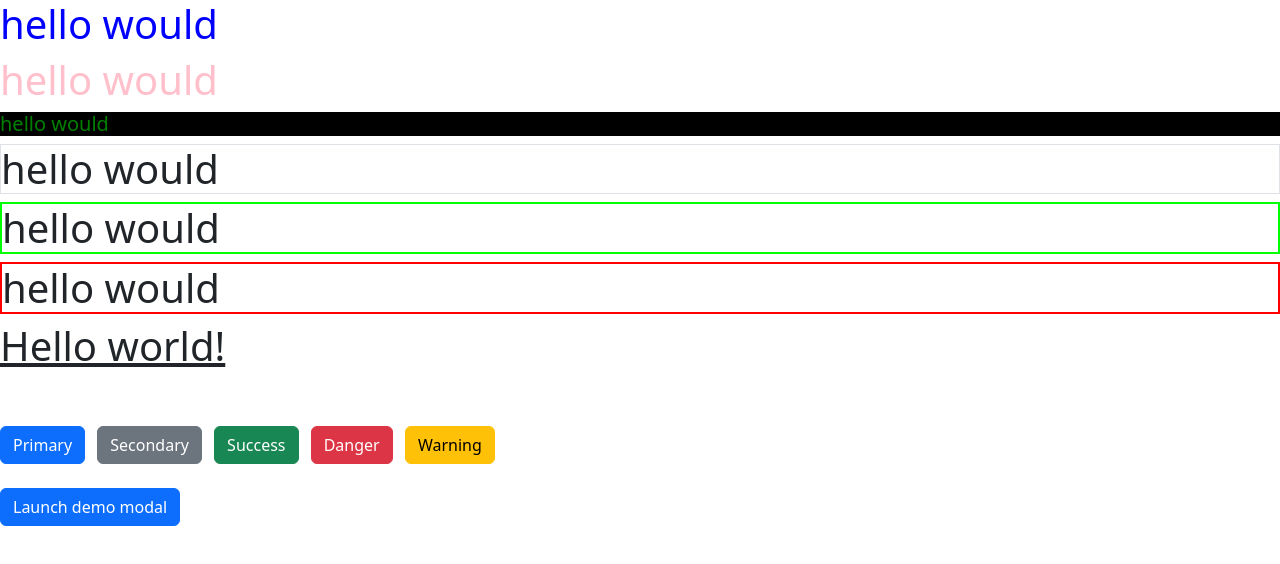
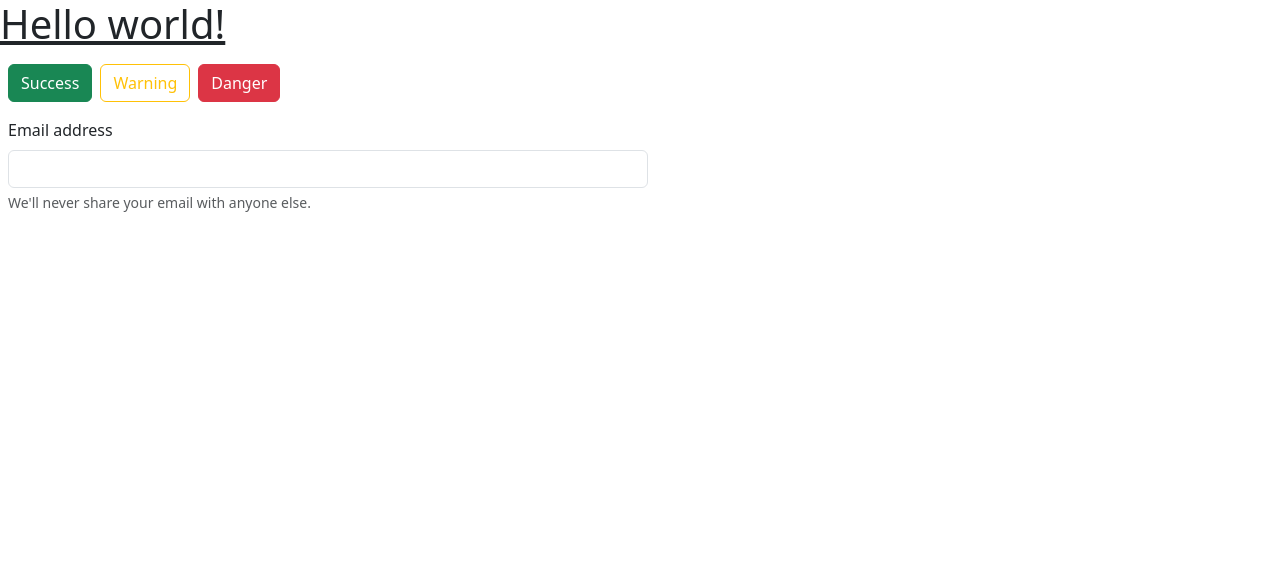
Before and after one commit to Amir-FF/vue-exercise, a Vue app: page / in a window 1280 px wide. Shown: the top 564 px of the page. Built offline with nearby package versions, Linux system fonts and the light colour scheme.

Commit message:
add event

```diff
--- a/index.html
+++ b/index.html
@@ -8,53 +8,6 @@
   </head>
   <body>
     <div id="app"></div>
-    <br /><br />
-
-    <button type="button" class="btn btn-primary me-2">Primary</button>
-    <button type="button" class="btn btn-secondary me-2">Secondary</button>
-    <button type="button" class="btn btn-success me-2">Success</button>
-    <button type="button" class="btn btn-danger me-2">Danger</button>
-    <button type="button" class="btn btn-warning me-2">Warning</button>
-
-    <br /><br />
-
-    <!-- Button trigger modal -->
-    <button
-      type="button"
-      class="btn btn-primary"
-      data-bs-toggle="modal"
-      data-bs-target="#exampleModal"
-    >
-      Launch demo modal
-    </button>
-
-    <!-- Modal -->
-    <div class="modal fade" id="exampleModal" tabindex="-1">
-      <div class="modal-dialog">
-        <div class="modal-content">
-          <div class="modal-header">
-            <h1 class="modal-title fs-5" id="exampleModalLabel">Modal title</h1>
-            <button
-              type="button"
-              class="btn-close"
-              data-bs-dismiss="modal"
-              aria-label="Close"
-            ></button>
-          </div>
-          <div class="modal-body">...</div>
-          <div class="modal-footer">
-            <button
-              type="button"
-              class="btn btn-secondary"
-              data-bs-dismiss="modal"
-            >
-              Close
-            </button>
-            <button type="button" class="btn btn-primary">Save changes</button>
-          </div>
-        </div>
-      </div>
-    </div>
 
     <script type="module" src="/src/main.js"></script>
   </body>
--- a/src/App.vue
+++ b/src/App.vue
@@ -1,67 +1,51 @@
 <script setup>
   import { ref } from "vue";
-  import "./css/main.css";
-  import "./sass/main.scss";
 
-  const age = 34;
-  const isAge = 40 < age;
+  const sayHello = (name, family, event) => {
+    console.log("say hello", name, family, event);
+  };
 
-  const style = ref({
-    color: isAge ? "red" : "blue",
-  });
-
-  const cla = ref({
-    yellow: isAge,
-    gray: true,
-  });
+  const keyHello = () => {
+    console.log("say hello");
+  };
 </script>
 
 <template>
-  <h1 :style="style">hello would</h1>
+  <h1 class="text-3xl font-bold underline">Hello world!</h1>
 
-  <h1 class="pink">hello would</h1>
+  <button
+    v-on:click.once="sayHello('Amir', 'Shamiri', $event)"
+    type="button"
+    class="btn btn-success m-2"
+  >
+    Success
+  </button>
 
-  <h1 class="bg-black" :class="[isAge ? cla : 'green', 'font-size-20px']">
-    hello would
-  </h1>
+  <button
+    @click.stop="sayHello('Amir', 'Shamiri', $event)"
+    type="button"
+    class="btn btn-outline-warning"
+  >
+    Warning
+  </button>
 
-  <h1 class="border">hello would</h1>
+  <a @click.prevent href="#">
+    <button type="button" class="btn btn-danger ms-2">Danger</button>
+  </a>
 
-  <h1 class="border-sass">hello would</h1>
-
-  <h1 class="border-scoped-sass">hello would</h1>
-
-  <h1 class="text-3xl font-bold underline">Hello world!</h1>
+  <form class="w-50 m-2">
+    <div>
+      <label for="exampleInputEmail1" class="form-label">Email address</label>
+      <input
+        @keyup.alt.enter="keyHello"
+        type="email"
+        class="form-control"
+        id="exampleInputEmail1"
+        aria-describedby="emailHelp"
+      />
+      <div id="emailHelp" class="form-text">
+        We'll never share your email with anyone else.
+      </div>
+    </div>
+  </form>
 </template>
-
-<style lang="scss" scoped>
-  $border-scoped: 2px #f00 solid;
-
-  .border-scoped-sass {
-    border: $border-scoped;
-  }
-
-  .pink {
-    color: pink;
-  }
-
-  .yellow {
-    color: yellow;
-  }
-
-  .gray {
-    color: gray;
-  }
-
-  .green {
-    color: green;
-  }
-
-  .bg-black {
-    background-color: black;
-  }
-
-  .font-size-20px {
-    font-size: 20px;
-  }
-</style>
--- a/src/css/main.css
+++ /dev/null
@@ -1,3 +0,0 @@
-.border {
-  border: 2px solid #000;
-}
--- a/src/sass/main.scss
+++ /dev/null
@@ -1,5 +0,0 @@
-$border: 2px #0f0 solid;
-
-.border-sass {
-  border: $border;
-}
```
